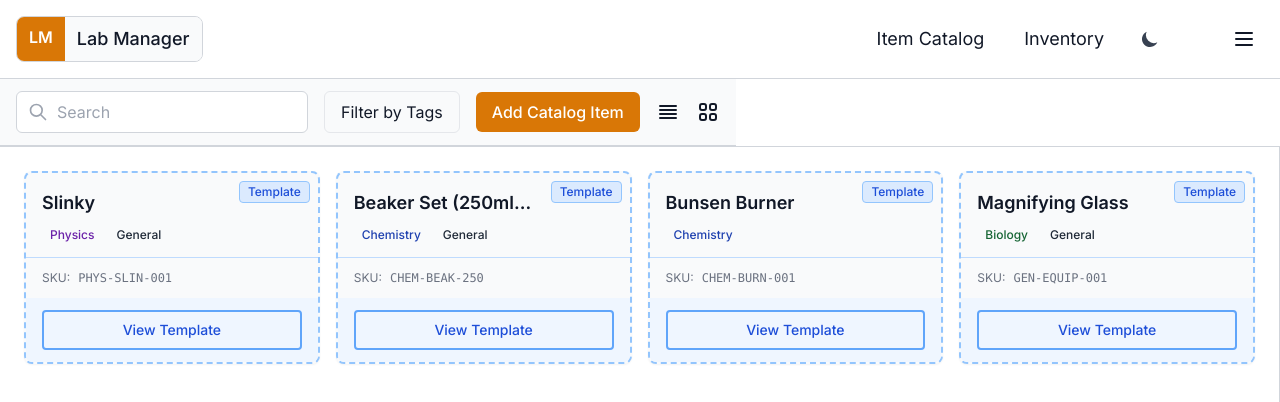
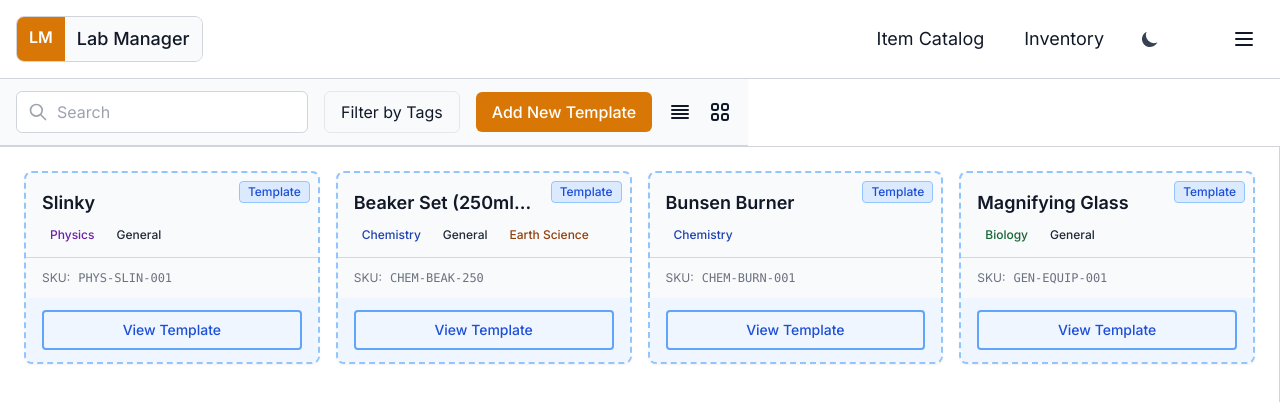
Before and after one commit to joncheng-dev/inventory-log, a React (Vite) app: page /catalog in a window 1280 px wide. Shown: the top 402 px of the page. Built offline with nearby package versions, Linux system fonts and the light colour scheme.

Commit message:
misc changes: update mock catalog item data; update filter component to have 'Add New Template' button for catalog

```diff
--- a/src/components/filter/Filters.tsx
+++ b/src/components/filter/Filters.tsx
@@ -26,7 +26,7 @@ export default function Filters({ availableFilterTags, selectedTags, setSelected
           onClick={() => onNewClick(true)}
           className="px-4 py-2 bg-primary-500 text-white rounded-md hover:bg-primary-600 focus:outline-none focus:ring-2 focus:ring-theme-focus-ring transition-colors duration-200 font-medium"
         >
-          Add Catalog Item
+          Add New Template
         </button>
       )}
       <ViewToggle viewMode={viewMode} setViewMode={setViewMode}/>
--- a/src/mockData/catalogItems.ts
+++ b/src/mockData/catalogItems.ts
@@ -15,7 +15,7 @@ export const mockCatalogItems: CatalogItemType[] = [
     sku: 'CHEM-BEAK-250',
     description: 'Standard glass beaker set for chemistry labs',
     location: 'glass cabinet by sink',
-    tags: ['Chemistry', 'General'],
+    tags: ['Chemistry', 'General', 'Earth Science'],
   },
   {
     id: 'cat-bunsen-burner',
```
